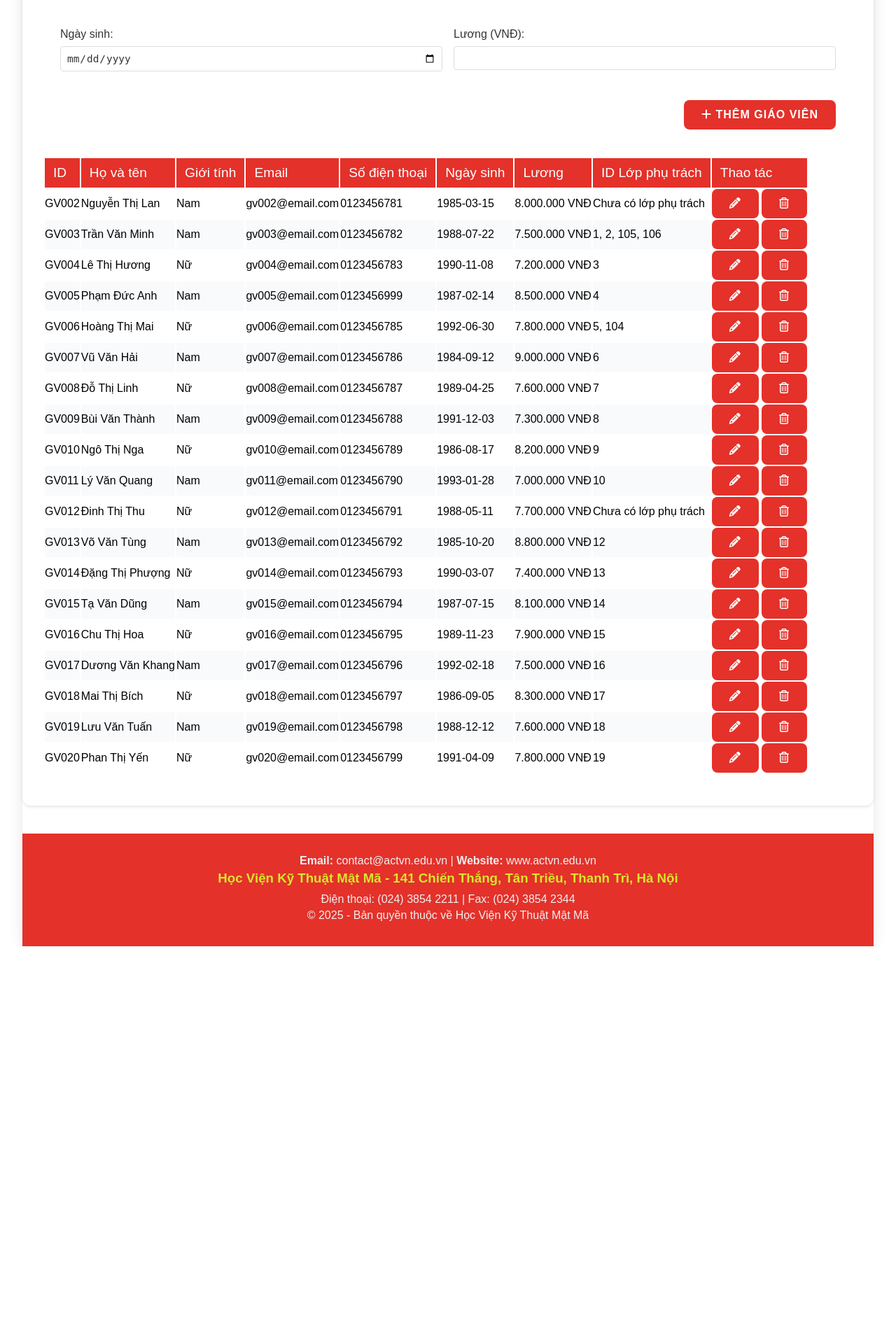
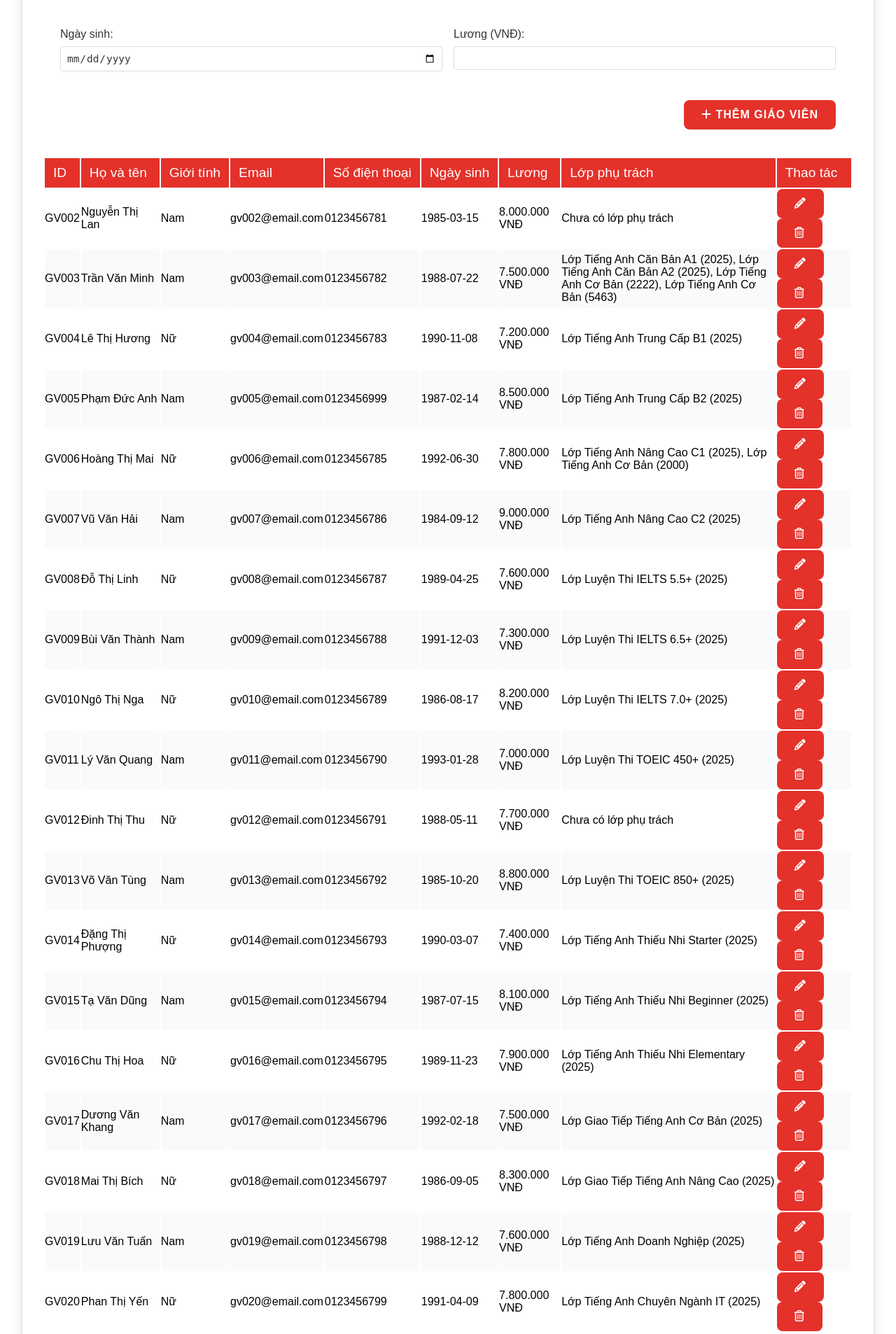
Before and after one commit to Ntd1411/QuanLyTrungTamTiengAnh, a PHP site: page /php/admin.php in a window 1280 px wide, after a click on "Giáo Viên". Shown: the part 695-2601 px from the top of the page at 70% size. Before the commit the page ends 2047 px from the top, so only its background shows below. Run offline with PHP 8.4, Linux system fonts and the light colour scheme; the visitor is signed in with stand-in values (Sample User, id 1); data comes from the database, SQL or seed files in the repository; some libraries are stand-ins or nearby versions.

Commit message:
Refactor table headers for clarity and update SQL queries to include class names and parent details

```diff
--- a/assets/js/admin.js
+++ b/assets/js/admin.js
@@ -231,7 +231,7 @@ function loadTeachers() {
                                 <th>Số điện thoại</th>
                                 <th>Ngày sinh</th>
                                 <th>Lương</th>
-                                <th>ID Lớp phụ trách</th>
+                                <th>Lớp phụ trách</th>
                                 <th>Thao tác</th>
                             </tr>
                         </thead>
@@ -301,7 +301,7 @@ function loadStudents() {
                                 <th>Email</th>
                                 <th>Số điện thoại</th>
                                 <th>Ngày sinh</th>
-                                <th>ID Lớp</th>
+                                <th>Lớp</th>
                                 <th>Phụ huynh</th>
                                 <th>Số buổi học</th>
                                 <th>Số buổi nghỉ</th>
--- a/model/configadmin.php
+++ b/model/configadmin.php
@@ -290,15 +290,13 @@ function addTeacher($fullname, $birthdate, $gender, $username, $password, $email
     }
 }
 
-function getTeacherClasses($teacherId)
-{
+function getTeacherClasses($teacherId) {
     try {
         if (!$teacherId) return null;
 
         $conn = connectdb();
 
-
-        $sql = "SELECT GROUP_CONCAT(ClassID SEPARATOR ', ') as Classes
+        $sql = "SELECT GROUP_CONCAT(CONCAT(ClassName, ' (', SchoolYear, ')') SEPARATOR ', ') as Classes
                 FROM classes
                 WHERE TeacherID = :teacherId
                 AND Status = 'Đang hoạt động'";
--- a/php/admin.php
+++ b/php/admin.php
@@ -314,7 +314,7 @@ if (((isset($_COOKIE['is_login'])) && $_COOKIE['is_login'] == true) ||
                                 <th>Số điện thoại</th>
                                 <th>Ngày sinh</th>
                                 <th>Lương</th>
-                                <th>ID Lớp phụ trách</th>
+                                <th>Lớp phụ trách</th>
                                 <th>Thao tác</th>
                             </tr>
                         </thead>
@@ -409,7 +409,7 @@ if (((isset($_COOKIE['is_login'])) && $_COOKIE['is_login'] == true) ||
                                 <th>Email</th>
                                 <th>Số điện thoại</th>
                                 <th>Ngày sinh</th>
-                                <th>ID Lớp</th>
+                                <th>Lớp</th>
                                 <th>Phụ huynh</th>
                                 <th>Số buổi học</th>
                                 <th>Số buổi nghỉ</th>
--- a/php/admincrud.php
+++ b/php/admincrud.php
@@ -1174,16 +1174,17 @@ if (((isset($_COOKIE['is_login'])) && $_COOKIE['is_login'] == true) ||
             case "getStudents":
                 try {
                     $conn = connectdb();
-                    // Updated query to include attendance counts
+                    // Updated query to include parent names and IDs
                     $sql = "SELECT s.*,
                c.ClassName, c.SchoolYear,
-               GROUP_CONCAT(DISTINCT spk.parent_id SEPARATOR ', ') as Parents,
+               GROUP_CONCAT(DISTINCT CONCAT(p.FullName, ' (', spk.parent_id, ')') SEPARATOR ', ') as Parents,
                t.Discount as TuitionDiscount,
                COUNT(CASE WHEN a.Status = 'Có mặt' THEN 1 END) as AttendedClasses,
                COUNT(CASE WHEN a.Status = 'Vắng mặt' THEN 1 END) as AbsentClasses
                FROM students s
                LEFT JOIN classes c ON s.ClassID = c.ClassID
                LEFT JOIN student_parent_keys spk ON s.UserID = spk.student_id
+               LEFT JOIN parents p ON spk.parent_id = p.UserID
                LEFT JOIN tuition t ON s.UserID = t.StudentID AND t.Status = 'Chưa đóng'
                LEFT JOIN attendance a ON s.UserID = a.StudentID
                GROUP BY s.UserID";
@@ -1224,15 +1225,12 @@ if (((isset($_COOKIE['is_login'])) && $_COOKIE['is_login'] == true) ||
                 try {
                     $conn = connectdb();
                     $sql = "SELECT p.*,
-                            GROUP_CONCAT(DISTINCT s.UserID SEPARATOR ', ') as Children,
-                            COALESCE(SUM(CASE
-                                WHEN t.Status = 'Chưa đóng' THEN t.Amount * (1 - t.Discount/100)
-                                ELSE 0
-                            END), 0) as UnpaidAmount
+               GROUP_CONCAT(DISTINCT CONCAT(s.FullName, ' (', s.UserID, ')') SEPARATOR ', ') as Children,
+               SUM(CASE WHEN t.Status = 'Chưa đóng' THEN t.Amount * (1 - t.Discount/100) ELSE 0 END) as UnpaidAmount
                FROM parents p
                LEFT JOIN student_parent_keys spk ON p.UserID = spk.parent_id
                LEFT JOIN students s ON spk.student_id = s.UserID
-                            LEFT JOIN tuition t ON s.UserID = t.StudentID
+               LEFT JOIN tuition t ON s.UserID = t.StudentID AND t.Status = 'Chưa đóng'
                GROUP BY p.UserID";
 
                     $stmt = $conn->prepare($sql);
@@ -1248,10 +1246,10 @@ if (((isset($_COOKIE['is_login'])) && $_COOKIE['is_login'] == true) ||
                             echo "<td>" . htmlspecialchars($parent['Email']) . "</td>";
                             echo "<td>" . htmlspecialchars($parent['Phone']) . "</td>";
                             echo "<td>" . htmlspecialchars($parent['BirthDate']) . "</td>";
-                            echo "<td>" . htmlspecialchars($parent['ZaloID'] ?? "Chưa có") . "</td>";
-                            echo "<td>" . htmlspecialchars($parent['Children'] ?? "Chưa có con") . "</td>";
-                            echo "<td>" . number_format($parent['UnpaidAmount'], 0, ',', '.') . " VNĐ" . "</td>";
-                            echo "<td>" . ($parent['isShowTeacher'] ? 'Có' : 'Không') . "</td>";
+                            echo "<td>" . htmlspecialchars($parent['ZaloID'] ?? 'Chưa có') . "</td>";
+                            echo "<td>" . htmlspecialchars($parent['Children'] ?? 'Chưa có con') . "</td>";
+                            echo "<td>" . number_format($parent['UnpaidAmount'] ?? 0, 0, ',', '.') . "đ</td>";
+                            echo "<td>" . ($parent['isShowTeacher'] ? 'Cho phép' : 'Không cho phép') . "</td>";
                             echo "<td>
                     <button onclick='showEditPopup(\"Parent\", \"" . $parent['UserID'] . "\")'><i class=\"fa-solid fa-pencil\"></i></button>
                     <button onclick='confirmDelete(\"Parent\", \"" . $parent['UserID'] . "\")'><i class=\"fa-regular fa-trash-can\"></i></button>
@@ -1259,11 +1257,11 @@ if (((isset($_COOKIE['is_login'])) && $_COOKIE['is_login'] == true) ||
                             echo "</tr>";
                         }
                     } else {
-                        echo "<tr><td colspan='10'>Không có dữ liệu</td></tr>";
+                        echo "<tr><td colspan='11'>Không có dữ liệu</td></tr>";
                     }
                 } catch (PDOException $e) {
                     error_log("Error in getParents: " . $e->getMessage());
-                    echo "<tr><td colspan='10'>Lỗi khi tải dữ liệu</td></tr>";
+                    echo "<tr><td colspan='11'>Lỗi khi tải dữ liệu: " . $e->getMessage() . "</td></tr>";
                 }
                 exit;
             case "loadStatistics":
```
Lines whose indentation alone changed are shown as unchanged.
